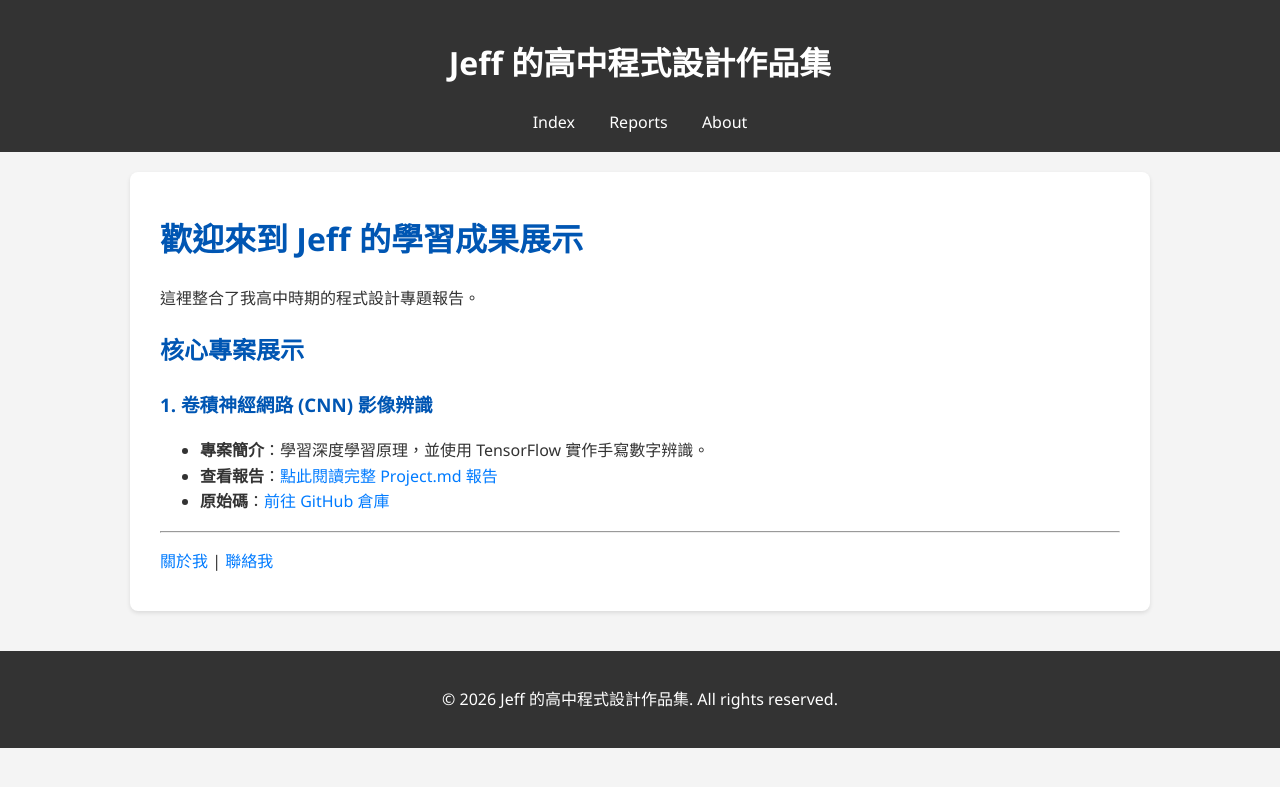
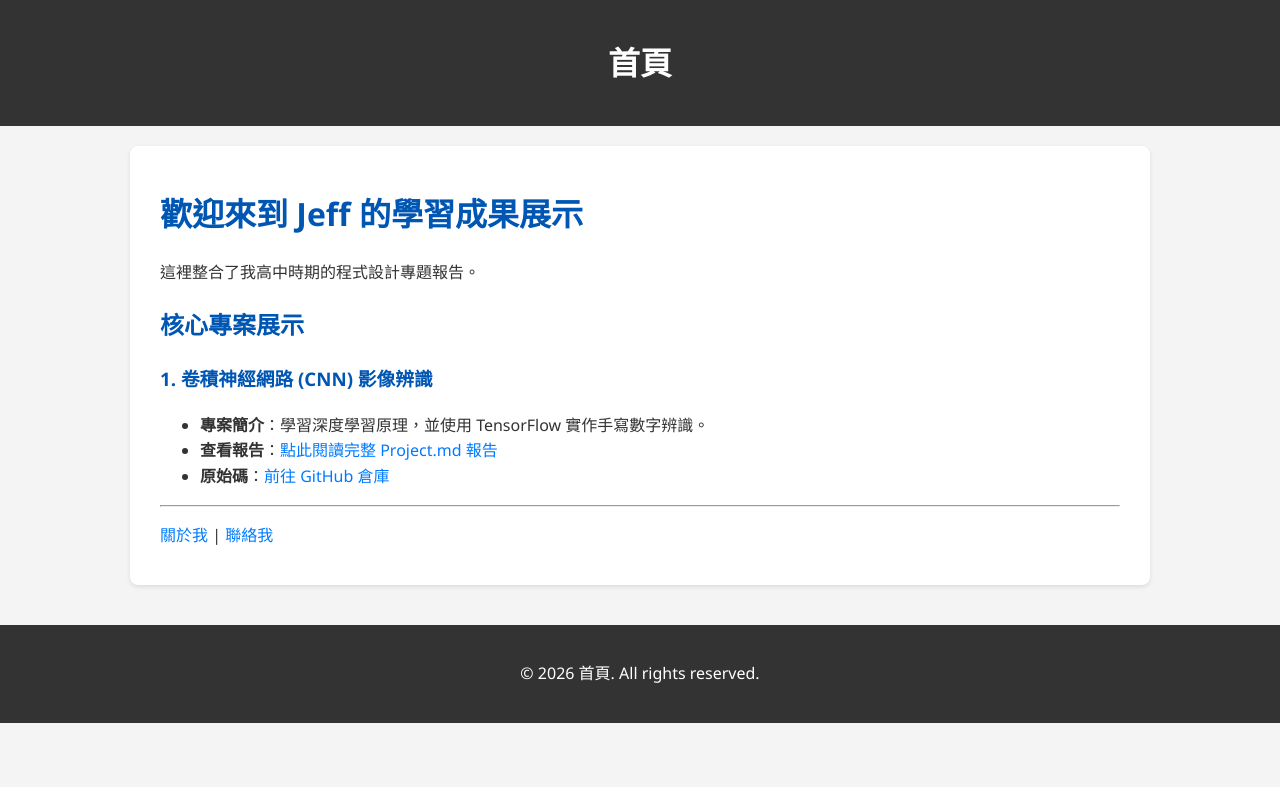
Before and after one commit to Jeff-0101/portfolio, a Jekyll site: the page built from index.md, in a window 1280 px wide. Shown: the top 787 px of the page. Built offline with Jekyll 4.4.1, drawn with Linux system fonts in a browser that asks for light colours; part of the change alters nothing that is shown.

Commit message:
Update _config.yml

```diff
--- a/_config.yml
+++ b/_config.yml
@@ -1,18 +1,22 @@
-title: Jeff 的高中程式設計作品集
-description: 記錄高中階段的程式設計學習成果與專題報告
-baseurl: "" # 如果你的網站是 https://username.github.io，這裡留空
-url: "https://Jeff-0101.github.io" # 替換成你的實際網址
+---
+layout: default
+title: 首頁
+---
 
-# 導覽列設定 (這裡只是一個範例，可以自定義)
-header_pages:
-  - index.md
-  - reports.md
-  - about.md
+# 歡迎來到 Jeff 的程式設計作品集
 
-# Jekyll Theme (你可以選擇其他主題，例如 "minima")
-theme: jekyll-theme-architect
+你好！我是 Jeff，這是我在高中階段所學習與實作的各項程式設計專題與報告。
 
+## 探索我的學習成果：
 
-# 讓 GitHub 讀取子模組資料夾
-include:
-  - _projects
+* [查看所有報告](./reports)
+* [關於我](./about)
+
+---
+
+## 最新專案速覽
+
+### 卷積神經網路 (CNN) 影像辨識專題
+這是一個關於深度學習影像辨識的專題，我學習了 CNN 的原理並實作了一個模型。
+
+[前往 CNN 報告頁面](./cnn-report)
```
